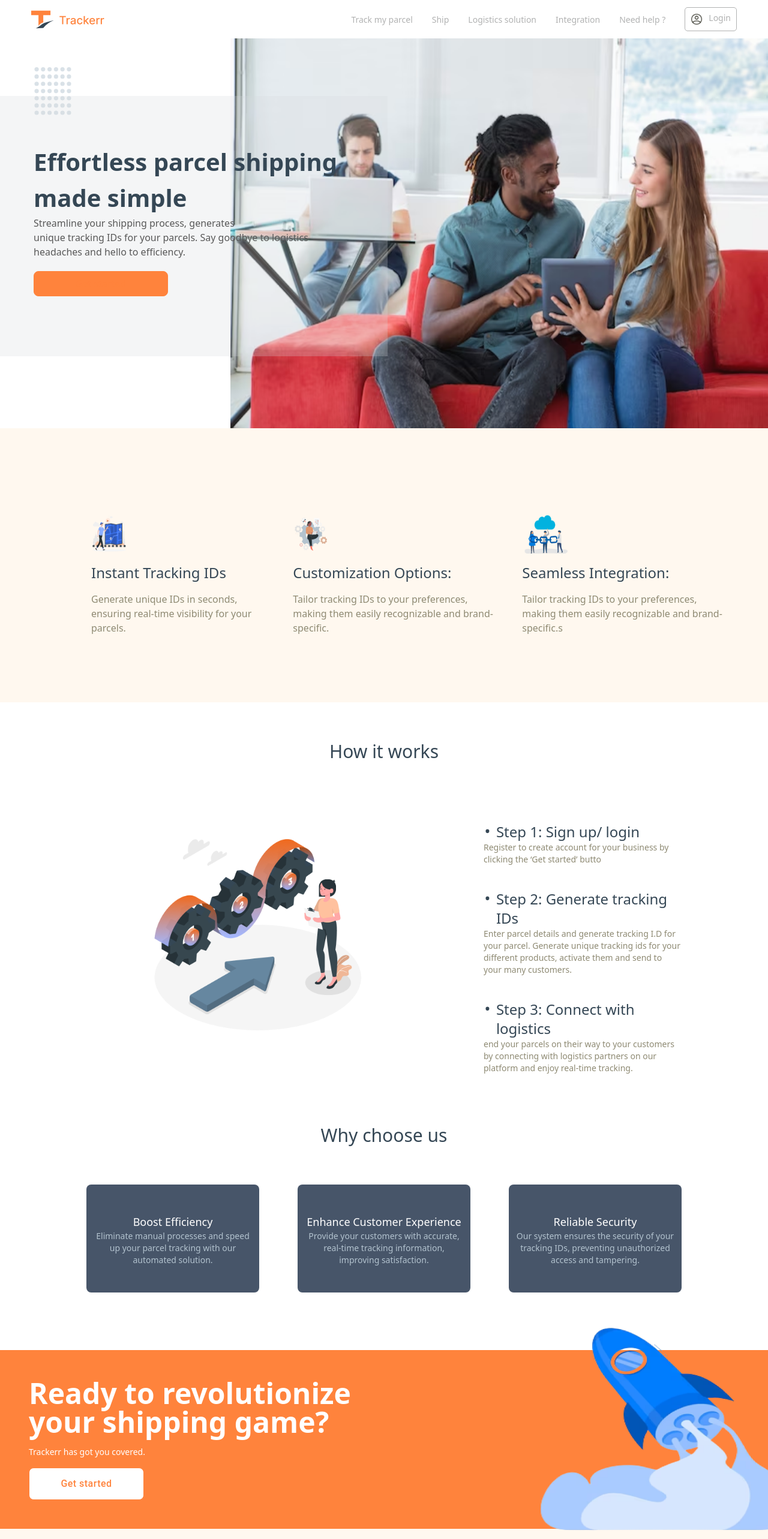
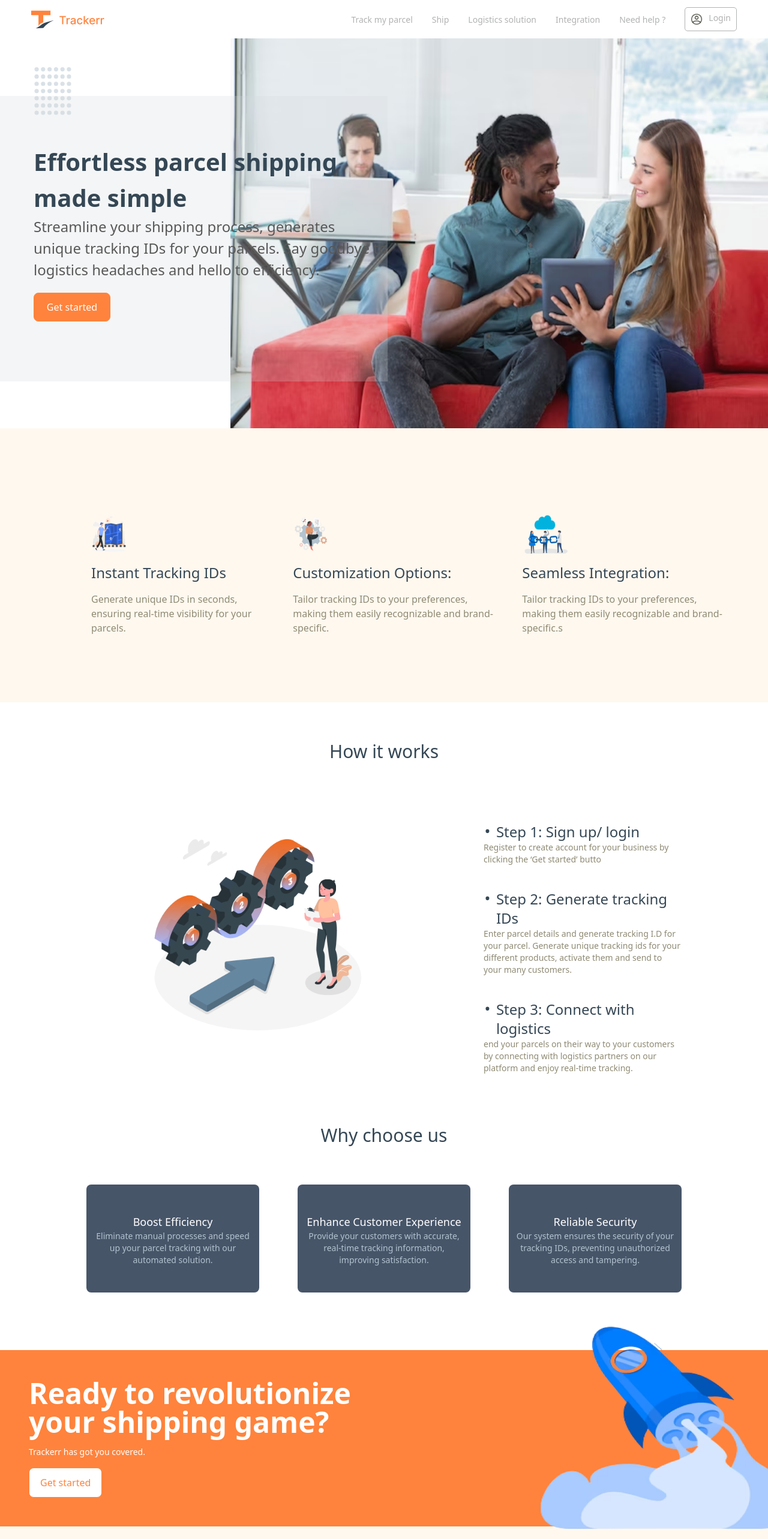
Before and after one commit to Amadu9933/Tracker-web-static, a React (Vite) app in the folder web-static/: page /Ship in a window 1280 px wide. Shown: the top 2566 px of the page at 60% size. Built offline with nearby package versions, Linux system fonts and the light colour scheme.

Commit message:
Fixed: Business landing page buttons

```diff
--- a/web-static/src/components/pages/BusinessOwnerPages/LandingPage/Hero/TopContainer.tsx
+++ b/web-static/src/components/pages/BusinessOwnerPages/LandingPage/Hero/TopContainer.tsx
@@ -8,14 +8,14 @@ const TopContainer: React.FC = () => {
           <p className="font-bold text-[2.5rem] text-secondary">
             Effortless parcel shipping made simple
           </p>
-          <p className="text-base font-normal text-[#585858]">
+          <p className="  text-[24px] font-normal text-[#585858]">
             Streamline your shipping process, generates <br /> unique tracking
-            IDs for your parcels. Say goodbye to logistics <br /> headaches and
+            IDs for your parcels. Say goodbye to logistics  headaches and
             hello to efficiency.
           </p>
 
           <div className="my-5">
-            <button className="bg-primary text-[#FF833C] border border-[#FF833C] rounded-lg font-medium text-[16px] px-4 py-2 hover:bg-[#FF833C] hover:text-white hover:border-[#FF833C] focus:bg-[#FF833C] focus:text-white focus:border-[#FF833C]">
+            <button className="bg-primary text-white border border-[#FF833C] rounded-lg font-medium text-[16px]  h-[48px] w-32 py-2 hover:bg-[#f8a677] hover:text-white hover:border-[#FF833C] focus:bg-[#FF833C] focus:text-white focus:border-[#FF833C]">
               Get started
             </button>
           </div>
--- a/web-static/src/components/pages/BusinessOwnerPages/LandingPage/ReadyTo/ReadyTo.tsx
+++ b/web-static/src/components/pages/BusinessOwnerPages/LandingPage/ReadyTo/ReadyTo.tsx
@@ -1,46 +1,20 @@
 import { Rocket } from '../guideSection/assets/index';
-import Button from '@mui/material/Button';
 
 const ReadyTo: React.FC = () => {
-  const buttonStyles = {
-    backgroundColor: 'white',
-    color: '#FF833C',
-    borderColor: '#FF833C',
-    paddingTop: '12px',
-    paddingRight: '18px',
-    paddingBottom: '12px',
-    paddingLeft: '18px',
-    borderRadius: '8px',
-    '&:focus': {
-      borderColor: '#FF833C',
-      backgroundColor: '#FF833C',
-      color: 'white',
-    },
-    '&:hover': {
-      backgroundColor: '#FF833C',
-      color: 'white',
-      borderColor: '#FF833C',
-    },
-    fontSize: '16px',
-    fontWeight: 'medium',
-    textTransform: 'none',
-    width: { xs: '30%' },
-    marginLeft: { xs: '0', md: '0' },
-  };
   return (
-    <div className="mt-24 bg-primary flex w-full  justify-between items-center">
-      <div className=" w-2/4 text-left ml-12 my-12">
-        <h2 className="text-5xl font-bold ">
+    <div className="mt-24 bg-primary flex w-full justify-between items-center">
+      <div className="w-2/4 text-left ml-12 my-12">
+        <h2 className="text-5xl font-bold">
           Ready to revolutionize your shipping game?
         </h2>
         <p className="text-sm mt-4 mb-4">Trackerr has got you covered.</p>
 
-        <Button variant="outlined" sx={buttonStyles}>
+        <button className="bg-white text-[#FF833C] border border-[#FF833C] rounded-lg font-medium text-[16px] px-[18px] py-[12px] hover:bg-[#d6d5d4] hover:text-white">
           Get started
-        </Button>
+        </button>
       </div>
-      <div className="  right-0  absolute text-right  ">
-        <img src={Rocket} alt="" className=" w-96 -mt-10   h-[357px]" />
+      <div className="right-0 absolute text-right">
+        <img src={Rocket} alt="" className="w-96 -mt-10 h-[357px]" />
       </div>
     </div>
   );
```
